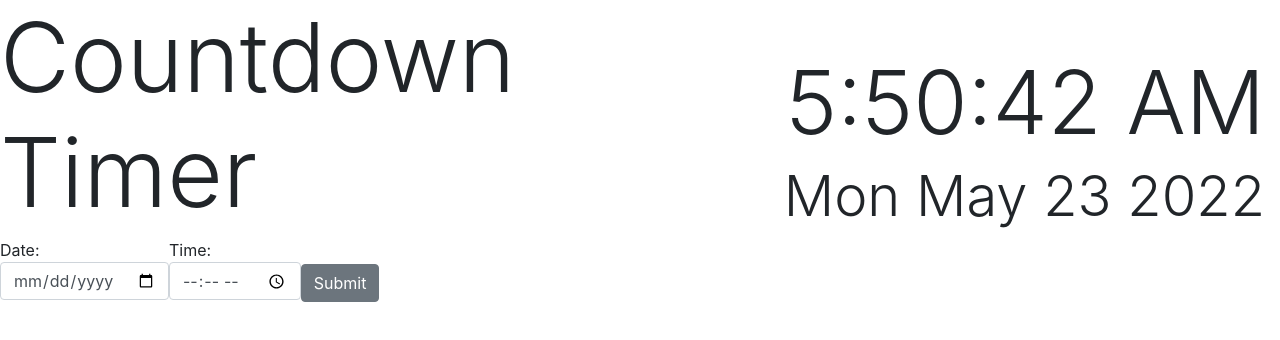
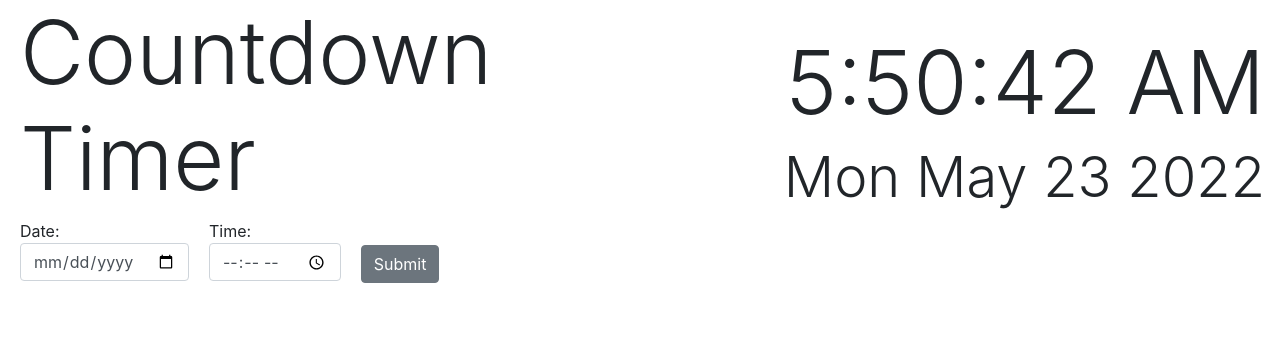
Before and after one commit to greytey/greytey.github.io, a React (Create React App) app in the folder countdown-timer-react/: page / in a window 1280 px wide. Shown: the top 340 px of the page. Built offline with nearby package versions, Linux system fonts and the light colour scheme.

Commit message:
layout-form

```diff
--- a/countdown-timer-react/public/index.html
+++ b/countdown-timer-react/public/index.html
@@ -31,7 +31,7 @@
     <div id="root">
         <div class="row">
             <div class="col align-self-start">
-                <h1 class="display-1">Countdown Timer</h1>
+                <h1 class="display-2 layout-form">Countdown Timer</h1>
             </div>
             <div class="col align-self-end text-right">
                 <div id="clock" class="col align-self-end">
--- a/countdown-timer-react/src/index.css
+++ b/countdown-timer-react/src/index.css
@@ -12,6 +12,6 @@ code {
     monospace;
 }
 
-layout-form{
+.layout-form{
   margin-left: 20px;
 }
```
